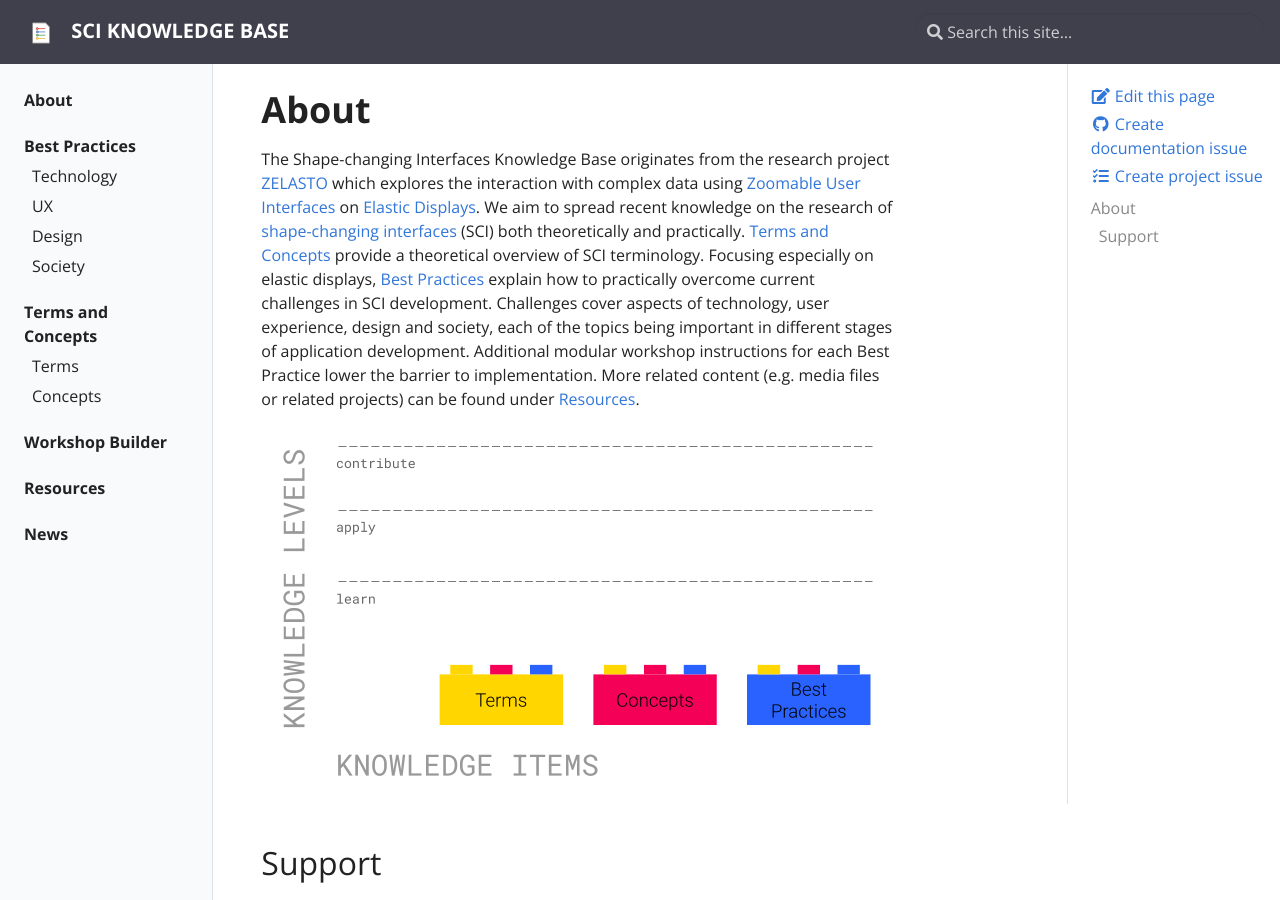
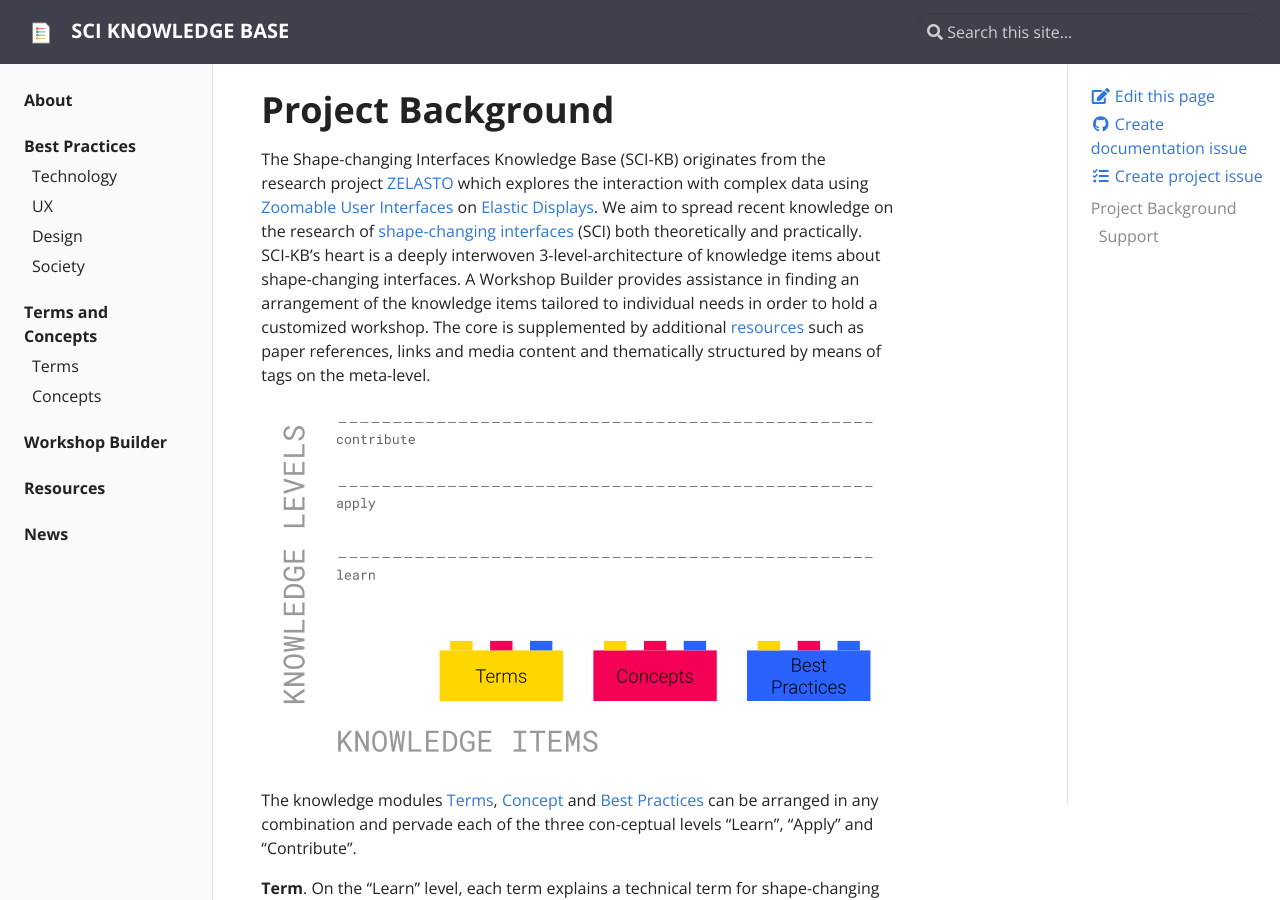
Before and after one commit to visualengineers/sci-knowledge-base, a Jekyll site: the page built from pages/index.md, in a window 1280 px wide and 900 px high. Built offline with Jekyll 4.4.1, drawn with Linux system fonts in a browser that asks for light colours; some of the changed text lies outside the part shown.

Commit message:
introduction on sci-kb

```diff
--- a/pages/index.md
+++ b/pages/index.md
@@ -4,11 +4,20 @@
 permalink: /
 ---
 
-# About
-The Shape-changing Interfaces Knowledge Base originates from the research project [ZELASTO]({{ site.baseurl }}/2019/daten-zum-anfassen/) which explores the interaction with complex data using [Zoomable User Interfaces]({{ site.baseurl }}/terms/zoomable-user-interface) on [Elastic Displays]({{ site.baseurl }}/terms/elastic-display). We aim to spread recent knowledge on the research of [shape-changing interfaces]({{ site.baseurl }}/terms/shape-changing-interface) (SCI) both theoretically and practically. [Terms and Concepts]({{ site.baseurl }}/terms-and-concepts/) provide a theoretical overview of SCI terminology. Focusing especially on elastic displays, [Best Practices]({{ site.baseurl }}/best-practices/) explain how to practically overcome current challenges in SCI development. Challenges cover aspects of technology, user experience, design and society, each of the topics being important in different stages of application development. Additional modular workshop instructions for each Best Practice lower the barrier to implementation.
-More related content (e.g. media files or related projects) can be found under [Resources]({{ site.baseurl }}/resources/).
+# Project Background
+The Shape-changing Interfaces Knowledge Base (SCI-KB) originates from the research project [ZELASTO]({{ site.baseurl }}/2019/daten-zum-anfassen/) which explores the interaction with complex data using [Zoomable User Interfaces]({{ site.baseurl }}/terms/zoomable-user-interface) on [Elastic Displays]({{ site.baseurl }}/terms/elastic-display). We aim to spread recent knowledge on the research of [shape-changing interfaces]({{ site.baseurl }}/terms/shape-changing-interface) (SCI) both theoretically and practically.  SCI-KB’s heart is a deeply interwoven 3-level-architecture of knowledge items about shape-changing interfaces. A Workshop Builder provides assistance in finding an arrangement of the knowledge items tailored to individual needs in order to hold a customized workshop. The core is supplemented by additional [resources]({{ site.baseurl }}/resources/) such as paper references, links and media content and thematically structured by means of tags on the meta-level.
 
 ![SCI-KB building blocks]({{ site.baseurl }}/assets/img/sci-kb.png)
+
+The knowledge modules [Terms]({{ site.baseurl }}/terms-and-concepts/#terms), [Concept]({{ site.baseurl }}/terms-and-concepts/#concepts) and [Best Practices]({{ site.baseurl }}/best-practices/) can be arranged in any combination and pervade each of the three con-ceptual levels “Learn”, “Apply” and “Contribute”.
+
+**Term**. On the "Learn" level, each term explains a technical term for shape-changing interfaces, for example "Elastic Display". On the "Apply" level, examples show how the term is used in practice. The "Contribute" level invites users to modify or add terms.
+
+**Concept**. In the style of a cheat sheet, each concept explains on the "Learn" level an application-independent principle that can be useful for the implementation of a shape-changing interface. This includes, for example, design guidelines, overviews of chart types and data types or a gesture catalogue for interaction with elastic displays. On the "Apply" level, a Concept provides workshop material. Analogous to a Term, a Concept can be modified or created at the "Contribute" level.
+
+**Best Practice**. On the "Learn" level, a best practice explains a practical challenge that may arise in the design process of shape-changing interfaces, such as the choice of a suitable prototyping technology, and shows ways to overcome the challenge. On the "Apply" level, there are suggestions on how to train the solutions in a workshop using materials provides by the Concepts particularly. Workshop participants are invited to publish the results of their workshops on the "Contribute" level or to create their own best practice.
+
+WIth the **Workshop Builder**, modular workshops tailored to the application context can be composed from the knowledge items. To ensure this, the Workshop Builder must be able to map the dimensions of the workshop context. For example, the workshop can be done alone or in a team, at separate locations or at a different time. To ensure optimum learning success, the workshop content should be tailored to the previous knowledge of the participants. Depending on the objective of the workshop, it may also be useful to adapt the course to topics, techniques or practical problems.
 
 ## Support
 
```
